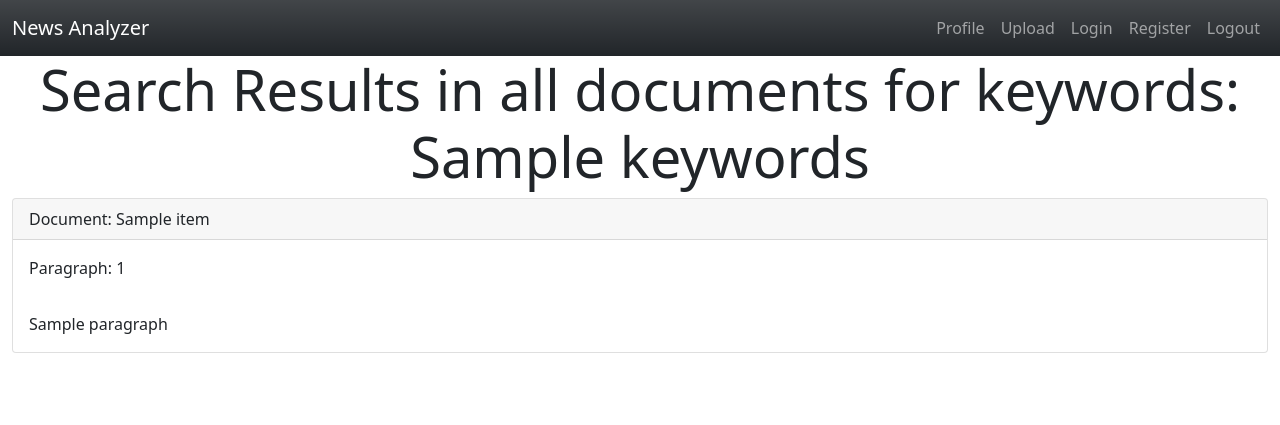
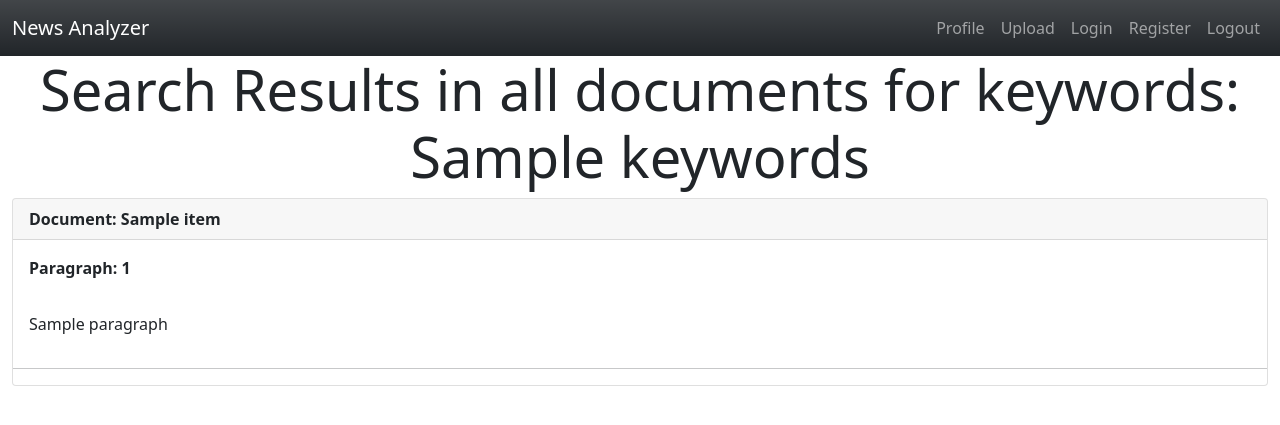
Before and after one commit to benleone90/EC500_News_Analyzer, a Flask app: template app/templates/searchResults.html in a window 1280 px wide. Shown: the top 425 px of the page. Run offline with Flask 2, Linux system fonts and the light colour scheme; the template is opened without the code that fills it: most values are stand-ins (such as "Sample title", 1, 10 or a date in 2020).

Commit message:
Updates to search page

```diff
--- a/app/templates/searchResults.html
+++ b/app/templates/searchResults.html
@@ -4,11 +4,12 @@
   {% endif %} {% endwith %}
   <h2 class="display-4 text-center">Search Results in all documents for keywords: {{ keywords }}</h2>
     {% for item in results %}
-    <div class="card">
-      <div class="card-header">Document: {{item.get("Title")}}</div>
+    <div class="card mb-3">
+      <div class="card-header fw-bold">Document: {{item.get("Title")}}</div>
         {% for par in item.get("Paragraphs") %}
-            <div class="card-body">Paragraph: {{ par[0]|safe }} </div>
+            <div class="card-body fw-bold">Paragraph: {{ par[0]|safe }} </div>
             <div class="card-body">{{ par[1]|safe }} </div>
+            <hr \>
         {% endfor %}
     </div>
     {% endfor %}
```
